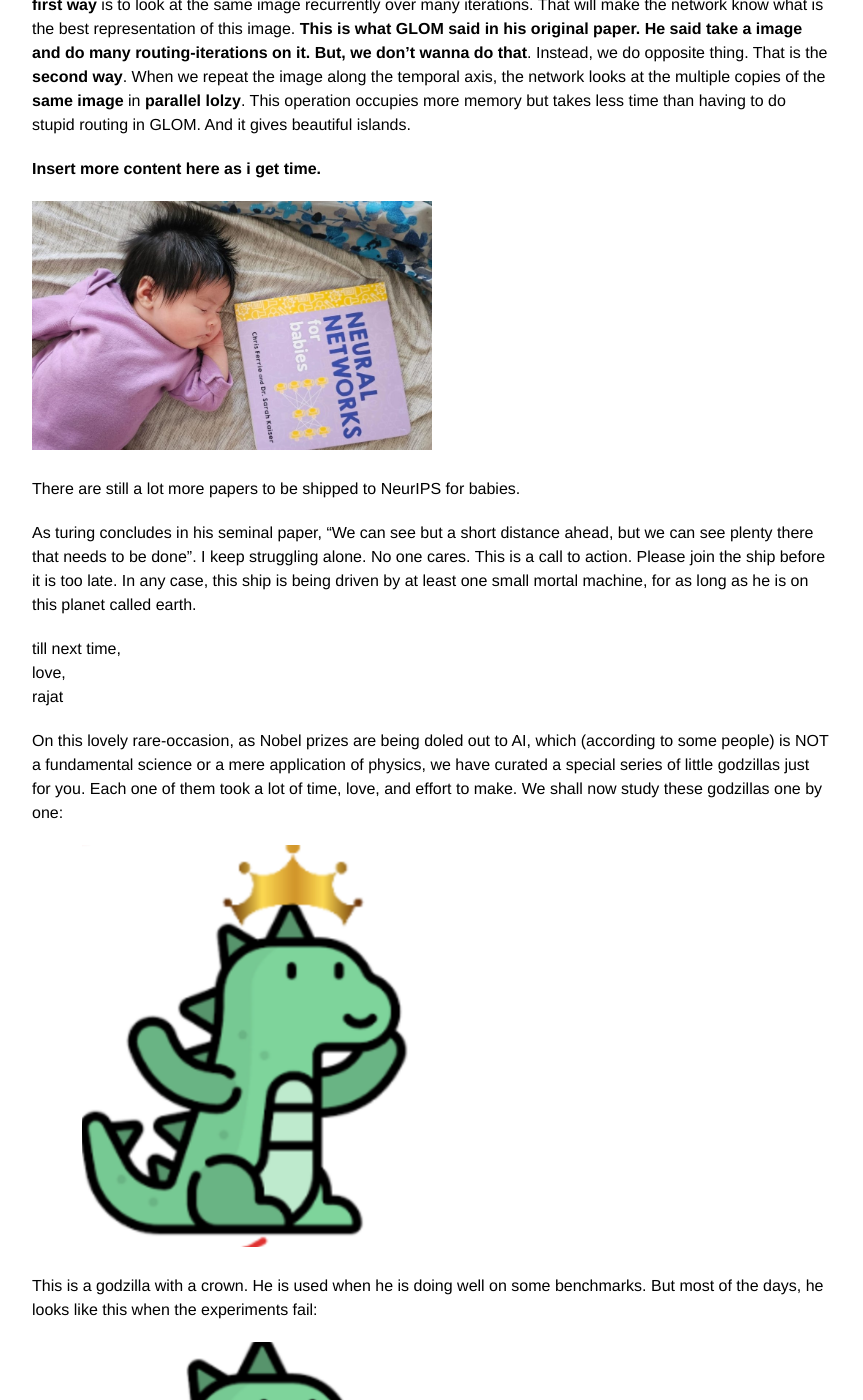
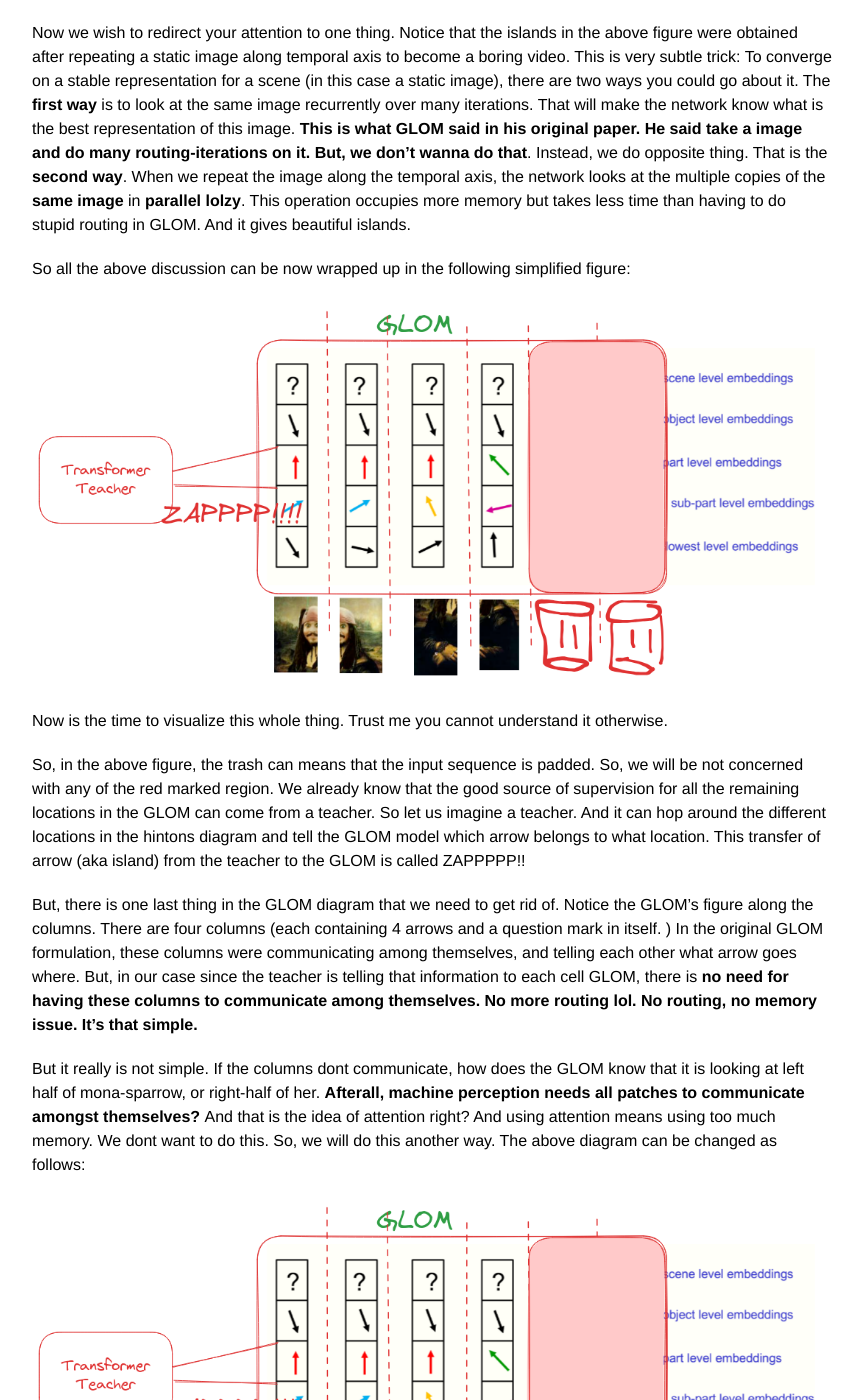
Before and after one commit to rajatmodi62/rajatmodi62.github.io, a Jekyll site: the page built from _posts/2024-10-26-hinton_apm.md, in a window 1280 px wide and 1400 px high, scrolled down 7489 px. Shown: the whole window, without its empty margins (208-1071 px from the left). Built offline with Jekyll 4.4.1, drawn with Linux system fonts in a browser that asks for light colours; comment, search, counter and statistics services are not loaded; some of the changed text lies outside the part shown.

Commit message:
soft link blog

```diff
--- a/_posts/2024-10-26-hinton_apm.md
+++ b/_posts/2024-10-26-hinton_apm.md
@@ -106,7 +106,7 @@ Ok, so now we need to learn all these arrows. Sometimes they are all red, someti
 
 So if you look along the arrow i show, it shows that as you progress along the different layers of a DINOv2, the representations are pretty cool. At the last layer, all the representations of the DOG like ears, eyes, mouth have automatically given themselves some color. Note that this network was NOT trained with any class labels, just a simple self-supervised loss lol. So this told us that there was something interesting going on in the transformer, and it was able to automatically learn the object parts and their wholes. Somehow, we needed to exploit it.
 
-Like a cutie pie we are, we were parsing through hintons forward forward paper. And then, we come across this line:
+Like a cutie pie we are, we were parsing through hintons forward forward paper. And then, we case across this line:
 
 >> A static image is a rather boring video - Dr. Geoff Hinton, Forward forward some preliminary investigations.
 
@@ -115,15 +115,39 @@ And when geoff hinton says something, we do that lol.
 So what did we do? We took a static image. We repeated it many times along through a temporal axis. Then it became a boring video that does not move. And then we gave this boring video to a video-transformer like Mvitv2. Note that this Mvitv2 was trained only for action-recognition, and no semantic information was being used here. So, we took a video and pumped through this transformer. We looked at the second or third layer of it, and selected the higher dimensional tokens corresponding to a particular frame. And then, a cutie pie told us to do three dimensional t-sne clustering on them. And so we did that lol. And what did we get:
 
 <div class="gif-container">
-  <figure>
-    <img src="{{ '/assets/img/apm/island_hinton.gif' | relative_url }}" alt="Description of GIF">
-    <figcaption> <b> Hinton's Islands of Agreement </b> were shown by us Neurips2023. Don't they look all cute and beautiful?. They are sooo high resolution. No semantic supervision. No boxes. No encoder. No Decoder. Just ya Little Mvitv2. Thku THku <b> Jitendra Malik.</b></figcaption>
+  <figure style="width: 500px; margin: 0 auto; text-align: center;">
+    <img src="{{ '/assets/img/apm/island_hinton.gif' | relative_url }}" alt="Description of GIF" height="300px">
+    <figcaption><b> Hinton's Islands of Agreement </b> were shown by us Neurips2023. Don't they look all cute and beautiful? They are sooo high resolution. No semantic supervision. No boxes. No encoder. No Decoder. Just ya Little Mvitv2. Thku THku <b> Jitendra Malik.</b></figcaption>
   </figure>
 </div>
 
 So basically this showed that even lower layer in the transformer could give us such sexy islands. And they were soooo beautiful. And these islands were one of the levels in the GLOM. And if we got these islands from different layers in the transformer, they would serve as <b> free sources of supervision </b> for GLOM. So basically, it would tell each layer of GLOM what arrows are what lol. We dont need to learn them. They are already there. So we will <b> just distill representation from a transformer like Mvitv2 or Dino </b> in GLOM lol.
 
 Now we wish to redirect your attention to one thing. Notice that the islands in the above figure were obtained after repeating a static image along temporal axis to become a boring video. This is very subtle trick: To converge on a stable representation for a scene (in this case a static image), there are two ways you could go about it. The <b> first way  </b> is to look at the same image recurrently over many iterations. That will make the network know what is the best representation of this image. <b> This is what GLOM said in his original paper. He said take a image and do many routing-iterations on it. But, we don't wanna do that</b>. Instead, we do opposite thing. That is the <b> second way</b>. When we repeat the image along the temporal axis, the network looks at the multiple copies of the <b> same image </b> in <b> parallel  lolzy</b>. This operation occupies more memory but takes less time than having to do stupid routing in GLOM. And it gives beautiful islands.
+
+So all the above discussion can be now wrapped up in the following simplified figure:
+
+<div class="text-center" style="margin: 0 auto; max-width: 900;"> <!-- Set max-width as needed -->
+    <img class="img-fluid" src="{{ site.baseurl }}\assets\img\apm\zap.png" style="width: 100%; height: auto;"> <!-- Image width is 50% of its parent -->
+</div>
+
+Now is the time to visualize this whole thing. Trust me you cannot understand it otherwise.
+
+So, in the above figure, the trash can means that the input sequence is padded. So, we will be not concerned with any of the red marked region. We already know that the good source of supervision for all the remaining locations in the GLOM can come from a teacher. So let us imagine a teacher. And it can hop around the different locations in the hintons diagram and tell the GLOM model which arrow belongs to what location. This transfer of arrow (aka island) from the teacher to the GLOM is called ZAPPPPP!!
+
+But, there is one last thing in the GLOM diagram that we need to get rid of. Notice the GLOM's figure along the columns. There are four columns (each containing 4 arrows and a question mark in itself. ) In the original GLOM formulation, these columns were communicating among themselves, and telling each other what arrow goes where. But, in our case since the teacher is telling that information to each cell GLOM, there is <b> no need for having these columns to communicate among themselves. No more routing lol. No routing, no memory issue. It's that simple. </b>
+
+
+But it really is not simple. If the columns dont communicate, how does the GLOM know that it is looking at left half of mona-sparrow, or right-half of her. <b>Afterall, machine perception needs all patches to communicate amongst themselves? </b> And that is the idea of attention right? And  using attention means using too much memory. We dont want to do this. So, we will do this another way. The above diagram can be changed as follows:
+
+
+<div class="text-center" style="margin: 0 auto; max-width: 900;"> <!-- Set max-width as needed -->
+    <img class="img-fluid" src="{{ site.baseurl }}\assets\img\apm\glom_col.png" style="width: 100%; height: auto;"> <!-- Image width is 50% of its parent -->
+</div>
+
+So each column of the GLOM is carrying the whole image in it. Since it contains all the image in itself, there is no more need of attention. The input already carries the context with it. <b> No more routing between columns. That will save memory.</b> Different columns can be numbered according to 1,2,3,4 etc. That way, by concatenating the global image (I, p), where p is the positional encoding, we can create a <b> strong enough </b> column representation for any location. So, the GLOM's architecture will now take this column representation as input and solve the following problem:
+
+>> <b> Given the entire image as input, and a location in the hintons diagram, what is the arrow at that location. That answer can be given by a transformer as a free source of supervision and in this way GLOM can be trained. </b>
 
 
 
```
Also changed, not shown: assets/img/apm/glom_col.png (added), assets/img/apm/zap.png (added).
